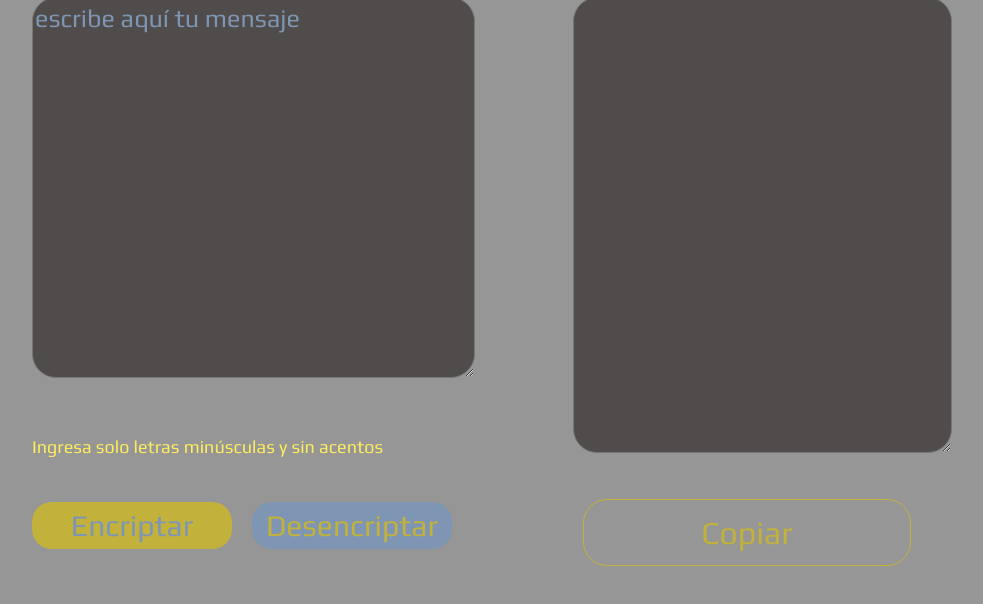
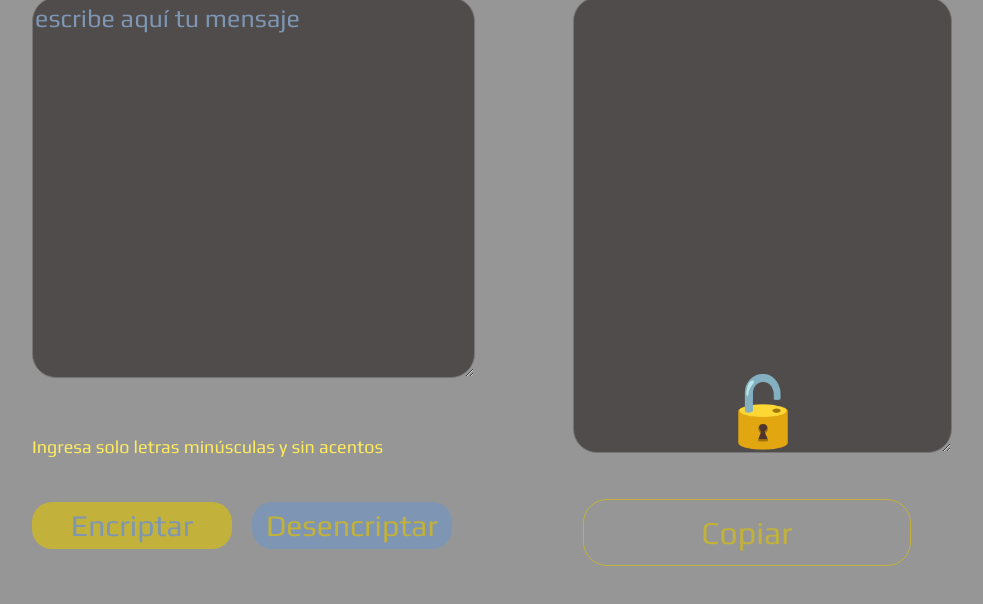
Before and after one commit to jfpinzond/challenge-encriptador, a plain HTML site: page index.html in a window 1280 px wide. Shown: the part 160-764 px from the top of the page, without its empty margins (156-1139 px from the left). Drawn offline with Linux system fonts and the light colour scheme; the site is published under a folder, as on GitHub Pages, so addresses that start at the root find nothing.

Commit message:
Update style.css

```diff
--- a/style.css
+++ b/style.css
@@ -52,7 +52,7 @@ main{
 .mensaje {
     background: rgb(80, 76, 76);
     color: rgb(194, 178, 59);
-    background-image: url(/imagenes/abierto.png);
+    background-image: url(imagenes/abierto.png);
     font-size: 30px;
     font-family: play;
     background-size: 80px;
```
